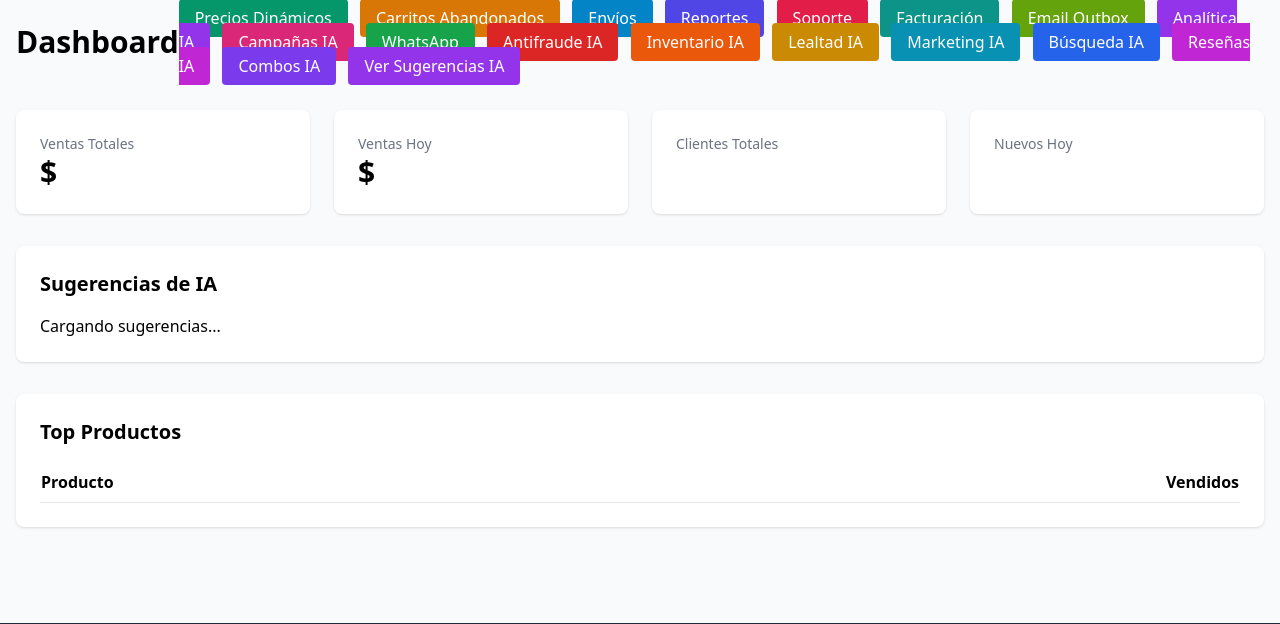
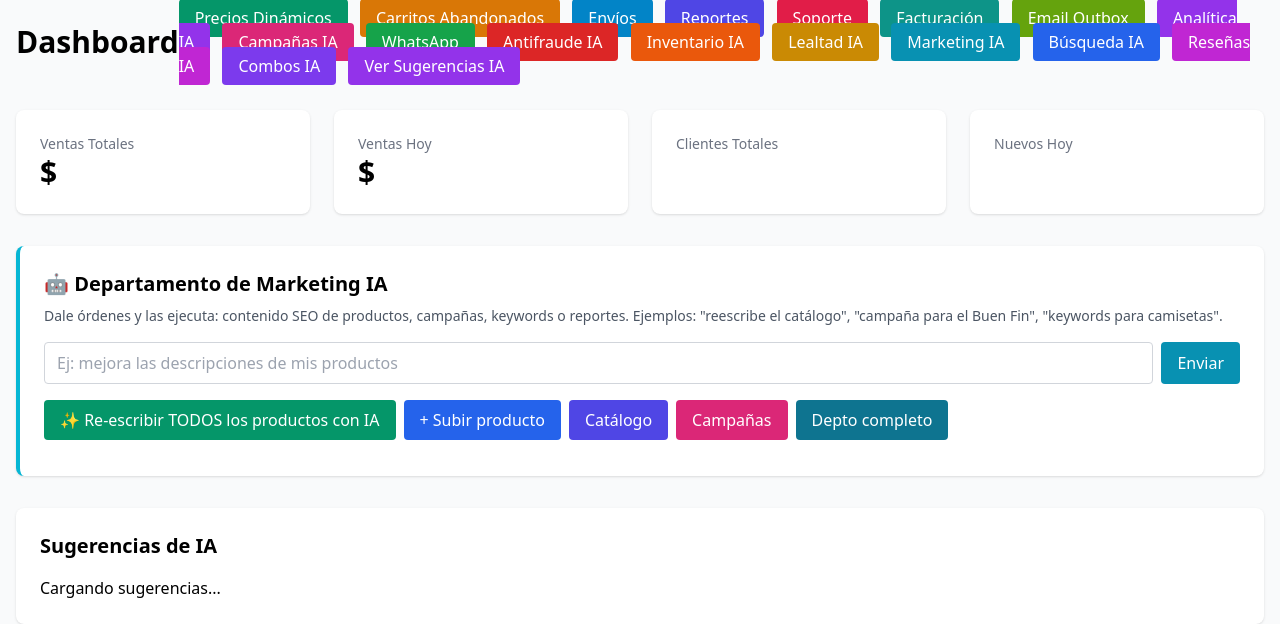
Before and after one commit to Manuellm3103/tienda-eaciot, a Python web app: template app/templates/admin/dashboard.html in a window 1280 px wide. Shown: the part 90-714 px from the top of the page. Run offline with Jinja, Linux system fonts and the light colour scheme; the template is opened without the code that fills it, so the values that code supplies are empty; some libraries are stand-ins or nearby versions.

Commit message:
feat(marketing): depto de IA integrado en dashboard admin + enrich forzado + auto-enrich en release

```diff
--- a/app/templates/admin/dashboard.html
+++ b/app/templates/admin/dashboard.html
@@ -47,6 +47,32 @@
     </div>
 </div>
 
+<!-- Departamento de Marketing IA -->
+<div class="bg-white rounded-lg shadow p-6 mb-8 border-l-4 border-cyan-500">
+    <h2 class="text-xl font-bold mb-2">🤖 Departamento de Marketing IA</h2>
+    <p class="text-gray-600 text-sm mb-4">
+        Dale órdenes y las ejecuta: contenido SEO de productos, campañas, keywords o reportes.
+        Ejemplos: "reescribe el catálogo", "campaña para el Buen Fin", "keywords para camisetas".
+    </p>
+    <div class="flex gap-2 mb-3">
+        <input type="text" id="marketing-input" class="flex-1 border border-gray-300 rounded px-3 py-2"
+               placeholder="Ej: mejora las descripciones de mis productos">
+        <button id="marketing-submit" class="bg-cyan-600 text-white px-4 py-2 rounded shrink-0">Enviar</button>
+    </div>
+    <div id="marketing-response" class="text-sm text-gray-800 whitespace-pre-wrap mb-4"></div>
+
+    <div class="flex flex-wrap gap-2">
+        <button id="btn-enrich" class="bg-emerald-600 text-white px-4 py-2 rounded">
+            ✨ Re-escribir TODOS los productos con IA
+        </button>
+        <a href="/admin/products/new" class="bg-blue-600 text-white px-4 py-2 rounded">+ Subir producto</a>
+        <a href="/admin/products/" class="bg-indigo-600 text-white px-4 py-2 rounded">Catálogo</a>
+        <a href="/admin/campaigns" class="bg-pink-600 text-white px-4 py-2 rounded">Campañas</a>
+        <a href="/admin/marketing" class="bg-cyan-700 text-white px-4 py-2 rounded">Depto completo</a>
+    </div>
+    <div id="enrich-response" class="text-sm text-emerald-700 font-medium mt-3"></div>
+</div>
+
 <!-- Sugerencias IA -->
 <div class="bg-white rounded-lg shadow p-6 mb-8">
     <h2 class="text-xl font-bold mb-4">Sugerencias de IA</h2>
@@ -75,4 +101,46 @@
         </tbody>
     </table>
 </div>
+
+<script>
+// Chat con el depto de marketing IA (agentes: contenido, SEO, campañas, analítica)
+document.getElementById('marketing-submit').addEventListener('click', async () => {
+    const input = document.getElementById('marketing-input');
+    const resp = document.getElementById('marketing-response');
+    const msg = input.value.trim();
+    if (!msg) { resp.textContent = 'Escribe qué quieres que haga.'; return; }
+    resp.textContent = 'El depto está pensando...';
+    try {
+        const r = await fetch('/admin/marketing/ask', {
+            method: 'POST',
+            headers: { 'Content-Type': 'application/json', 'X-CSRF-Token': window.getCsrfToken() },
+            body: JSON.stringify({ message: msg })
+        });
+        const data = await r.json();
+        resp.textContent = (data.agent ? '[' + data.agent + '] ' : '') + (data.answer || JSON.stringify(data));
+    } catch (e) {
+        resp.textContent = 'Error: ' + e.message;
+    }
+});
+
+// Re-escribir todos los productos con IA (force=true)
+document.getElementById('btn-enrich').addEventListener('click', async () => {
+    const btn = document.getElementById('btn-enrich');
+    const resp = document.getElementById('enrich-response');
+    btn.disabled = true;
+    resp.textContent = 'El depto de marketing está reescribiendo el catálogo (puede tardar ~1 min)...';
+    try {
+        const r = await fetch('/admin/products/batch-enrich?force=true', {
+            method: 'POST',
+            headers: { 'X-CSRF-Token': window.getCsrfToken() }
+        });
+        const data = await r.json();
+        resp.textContent = `✅ Productos reescritos: ${data.enriched} | Fallidos (¿IA sin key?): ${data.failed}`;
+    } catch (e) {
+        resp.textContent = 'Error: ' + e.message;
+    } finally {
+        btn.disabled = false;
+    }
+});
+</script>
 {% endblock %}
```
Also changed, not shown: app/routers/admin_products.py (+8 -3 lines), app/services/product_content_service.py (+8 -3 lines).
